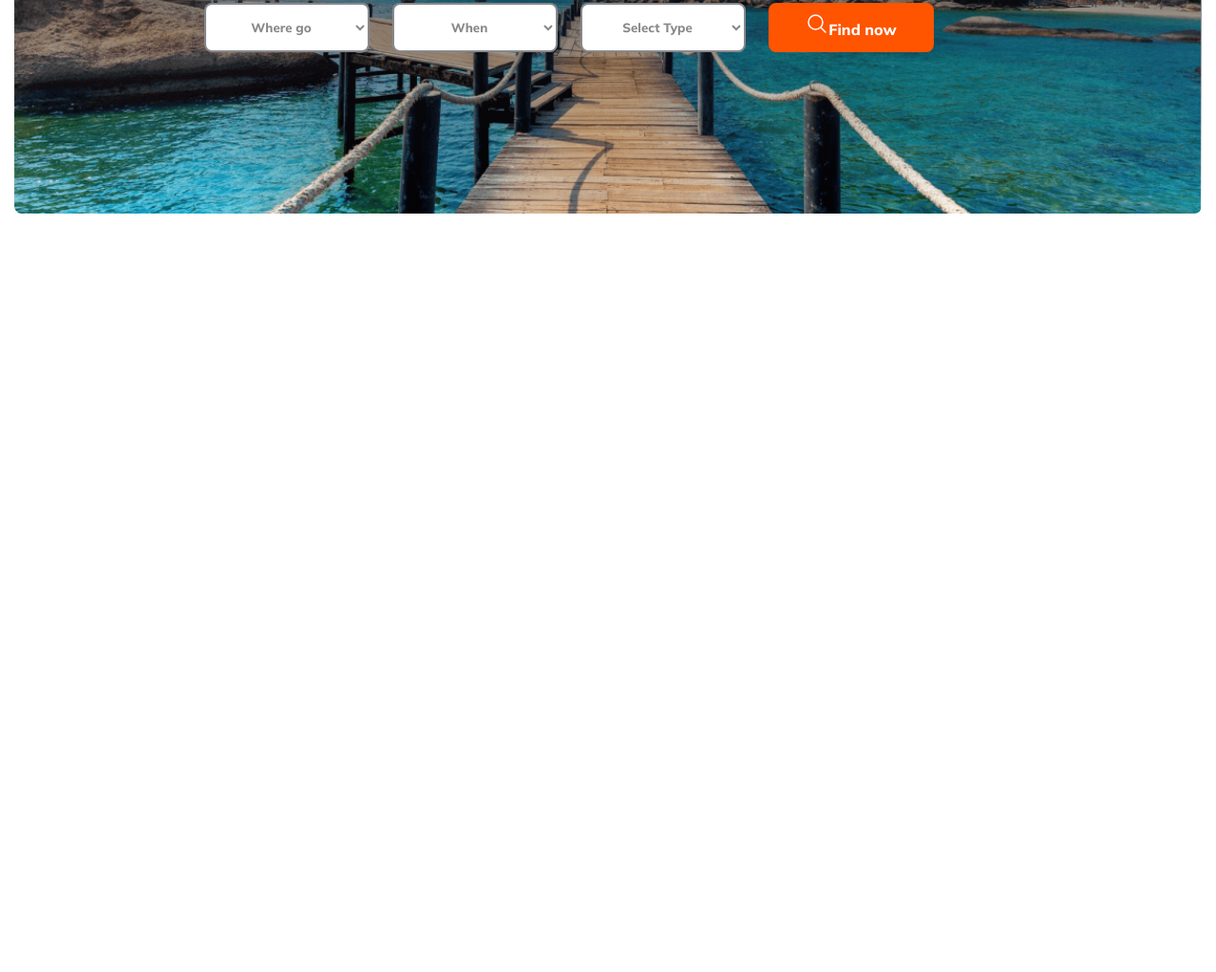
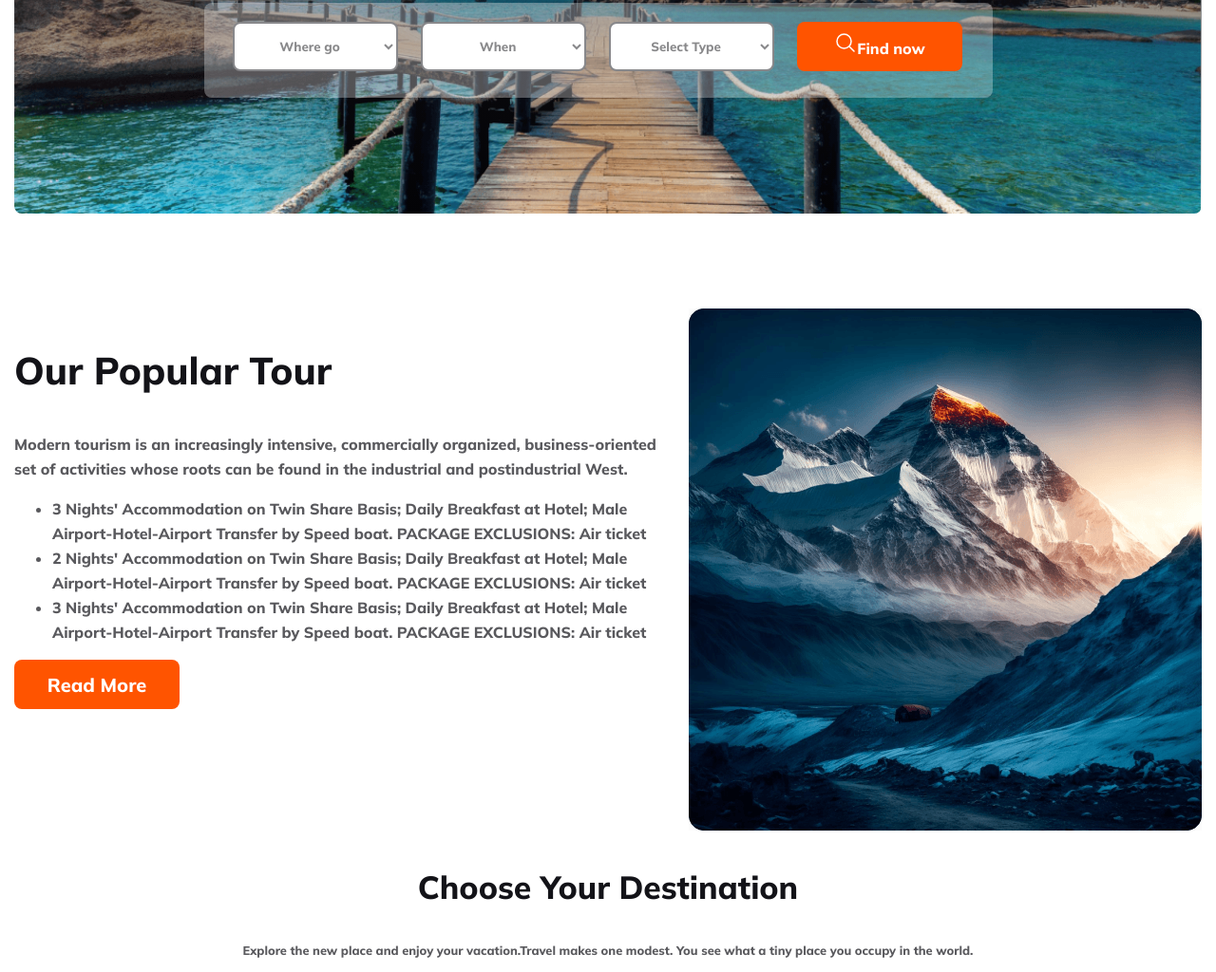
Before and after one commit to Mostaryj/assignment-two, a plain HTML site: page index.html in a window 1280 px wide. Shown: the part 456-1480 px from the top of the page at 95% size. Before the commit the page ends 800 px from the top, so only its background shows below. Drawn offline with Linux system fonts and the light colour scheme.

Commit message:
added popular section

```diff
--- a/index.html
+++ b/index.html
@@ -58,13 +58,53 @@
                     <label id="find-now" for=""><img src="Images/Frame.svg" alt="">Find now
 
                     </label>
+                </section>
+            </div>
+        </section>
 
-
+        <!-- popular section -->
+        <section class="popular-section">
+            <div class="popular">
+                <h3 class="popular-title">Our Popular Tour </h3>
+                <p class="popular-description">
+                    Modern tourism is an increasingly intensive, commercially organized, business-oriented set of
+                    activities whose roots can be found in the industrial and postindustrial West.
+                </p>
+                <ul class="popular-content">
+                    <li>3 Nights' Accommodation on Twin Share Basis; Daily Breakfast at Hotel; Male
+                        Airport-Hotel-Airport Transfer by Speed boat. PACKAGE EXCLUSIONS: Air ticket</li>
+                    <li>2 Nights' Accommodation on Twin Share Basis; Daily Breakfast at Hotel; Male
+                        Airport-Hotel-Airport Transfer by Speed boat. PACKAGE EXCLUSIONS: Air ticket</li>
+                    <li>3 Nights' Accommodation on Twin Share Basis; Daily Breakfast at Hotel; Male
+                        Airport-Hotel-Airport Transfer by Speed boat. PACKAGE EXCLUSIONS: Air ticket</li>
+                </ul>
+                <button class="read-more">Read More</button>
             </div>
 
 
 
+            <div class="popular-img">
+                <img src="./Images/Rectangle 4.png" alt="">
+            </div>
         </section>
+        <!-- popular section end here -->
+        <section class="destination">
+            <div class="destination-container">
+                <h3 class="destination-title">Choose Your Destination</h3>
+                <p class="destination-description">Explore the new place and enjoy your vacation.Travel makes one
+                    modest. You see what a tiny place you occupy in the world.</p>
+            </div>
+            <div class="destination-img">
+               <div class="row-1">
+                <img src="Images/Rectangle 5.png" alt="">
+                <img src="Images/Rectangle 8 (1).png" alt="">
+               </div>
+            </div>
+        </section>
+
+
+
+
     </main>
     <footer>
 
--- a/style/responsive.css
+++ b/style/responsive.css
@@ -23,25 +23,36 @@
         flex-direction: column;
         /* width: 400px; */
         /* height: auto; */
+        margin: 0 auto;
 
 
     }
     .explore{
-        font-size: 2rem;
+        font-size: 1.5rem;
     }
     .banner-description{
         font-size: 0.6rem;
         width: 300px;
-        margin-left: 120px;
+        /* margin-left: 120px; */
+        margin: 0 auto;
 
     }
     .banner-img{
    /* flex-direction: column
    ; */
-   width: 100%;
+   /* width: 100%; */
     }
     .button{
         flex-direction: column;
         gap: 10px;
+        height: auto;
+        margin-left: 0px;
+        width: 300px;
+       margin: 0 auto;
+       /* padding-left: 20px; */
+    }
+    .popular-section{
+        flex-direction: column;
+        gap: 20px;
     }
 }
--- a/style/style.css
+++ b/style/style.css
@@ -86,12 +86,16 @@ margin-left: 230px;
   }
 
   .button{
-    width: 868px;
-    height:50px;
+    width: 800px;
+    height:80px;
     margin-left: 200px;
+    padding-left: 30px;
+    padding-top: 20px;
     gap: 24px;
     display: flex;
     margin-top: 50px;
+    border-radius: 8px;
+background: rgba(255, 255, 255, 0.30);
   }
 
   .banner-btn {
@@ -119,6 +123,66 @@ margin-left: 230px;
   }
   #find-now img{
     margin-top: 10px;
+  }
 
+  /* popular section start */
+  .popular-section{
+    display: flex;
+    max-width: 1250px;
+    margin: 0 auto;
+    margin-top: 100px;
+  }
+  .popular{
+    padding-right: 20px;
+  }
+  .popular-title{
+    color: #131318;
+font-family: Mulish;
+font-size: 40px;
+font-weight: 800;
 
   }
+  .popular-description, .popular-content{
+    color: rgba(19, 19, 24, 0.70);
+    font-family: Mulish;
+    font-size: 16px;
+    font-style: normal;
+    font-weight: 400;
+    line-height: 26px;
+  }
+  .read-more{
+    width: 174px;
+    height: 52px;
+    border-radius: 8px;
+background: #FF5400;
+color: #FFF;
+text-align: center;
+font-family: Mulish;
+font-size: 20px;
+font-weight: 800;
+border: none;
+  }
+  /* popular section ends here */
+
+  /* destination section start here */
+.destination{
+  max-width: 1250px;
+  margin: 0 auto;
+}
+  .destination-title{
+    color: #131318;
+text-align: center;
+font-family: Mulish;
+font-size: 2.1rem;
+font-weight: 800;
+
+  }
+  .destination-description{
+    color: rgba(19, 19, 24, 0.70);
+text-align: center;
+font-family: Mulish;
+font-size: 0.8rem;;
+font-weight: 400;
+line-height: 26px;
+/* width: 640px; */
+  }
```
